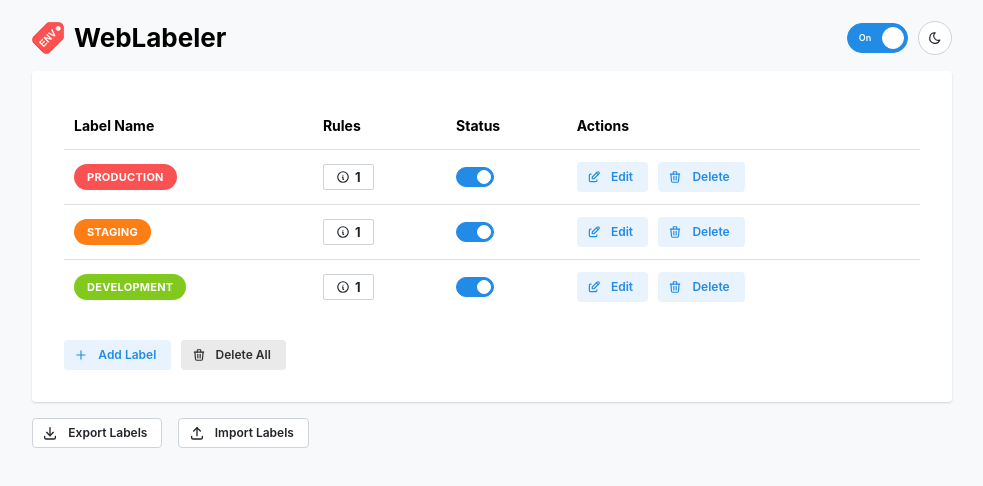
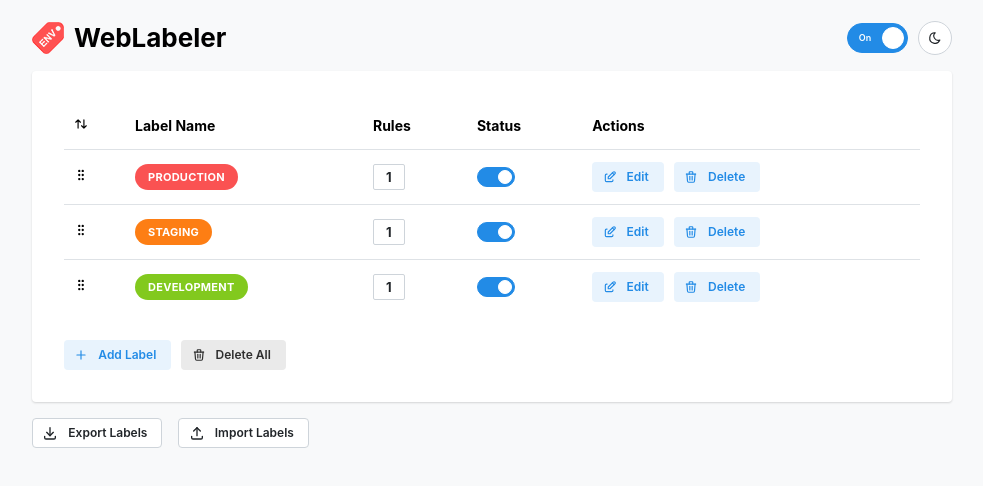
Before and after one commit to nzx-Lewis/web-labeler, a React (Vite) app: page / in a window 1280 px wide. Shown: the top 486 px of the page, without its empty margins (148-1131 px from the left). Built offline with nearby package versions, Linux system fonts and the light colour scheme.

Commit message:
rules icon

```diff
--- a/src/components/Label/List/index.tsx
+++ b/src/components/Label/List/index.tsx
@@ -10,8 +10,9 @@ import {
   List,
 } from "@mantine/core";
 import {
+  IconArrowsSort,
   IconEdit,
-  IconInfoCircle,
+  IconGripVertical,
   IconPlus,
   IconTag,
   IconTrash,
@@ -30,6 +31,9 @@ function LabelList({
       <Table verticalSpacing="sm" highlightOnHover>
         <Table.Thead>
           <Table.Tr>
+            <Table.Th>
+              <IconArrowsSort size={14} />
+            </Table.Th>
             <Table.Th>Label Name</Table.Th>
             <Table.Th>Rules</Table.Th>
             <Table.Th>Status</Table.Th>
@@ -39,13 +43,16 @@ function LabelList({
         <Table.Tbody>
           {!labels?.length ? (
             <Table.Tr>
-              <Table.Td colSpan={4} align="center">
+              <Table.Td colSpan={5} align="center">
                 no labels
               </Table.Td>
             </Table.Tr>
           ) : (
             labels.map((label) => (
               <Table.Tr>
+                <Table.Td>
+                  <IconGripVertical size={14} />
+                </Table.Td>
                 <Table.Td>
                   <Badge
                     size="md"
@@ -64,9 +71,6 @@ function LabelList({
                         variant="default"
                         color="gray"
                         radius="xs"
-                        leftSection={
-                          !!label.rules.length && <IconInfoCircle size={14} />
-                        }
                       >
                         {label.rules.length || "-"}
                       </Badge>
```
